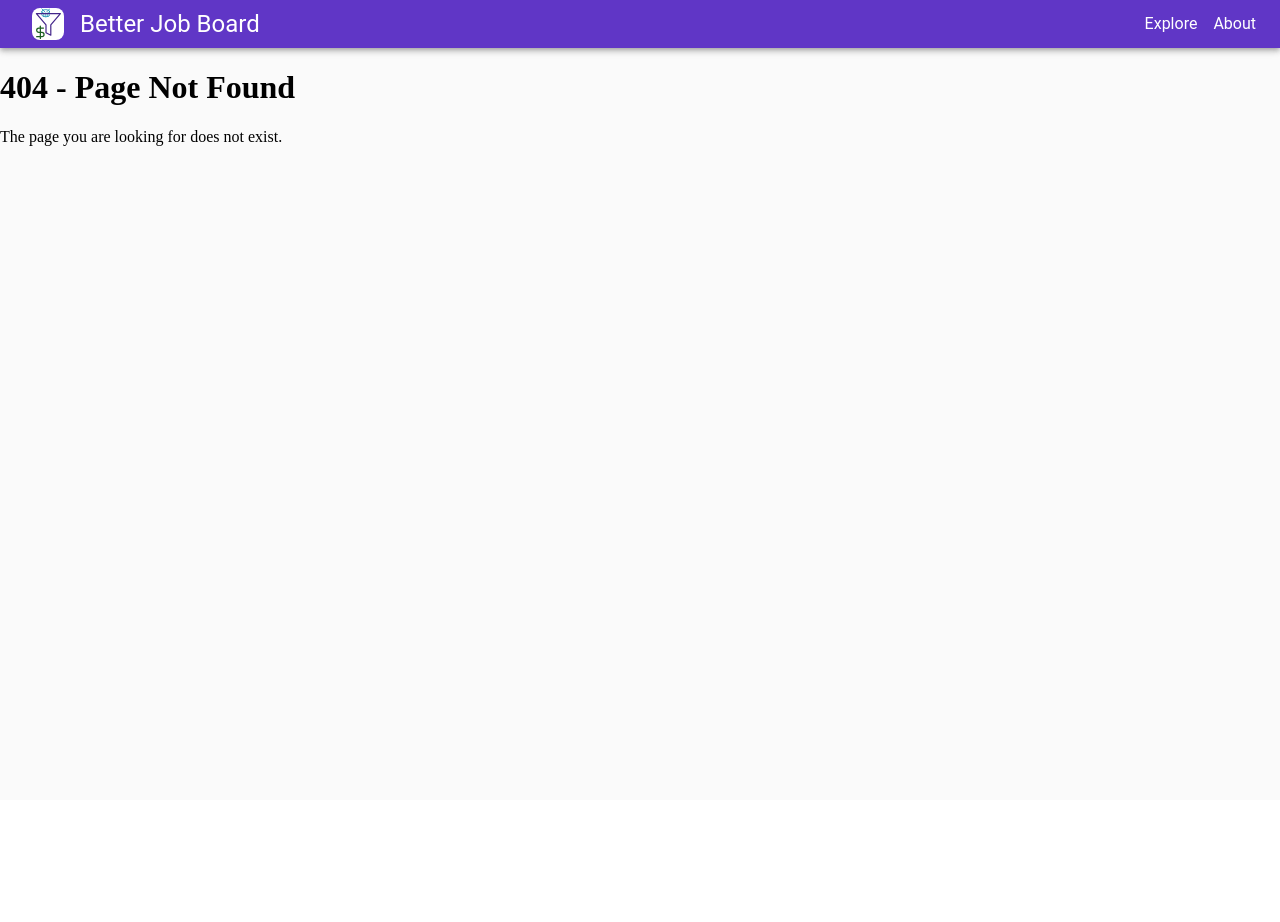
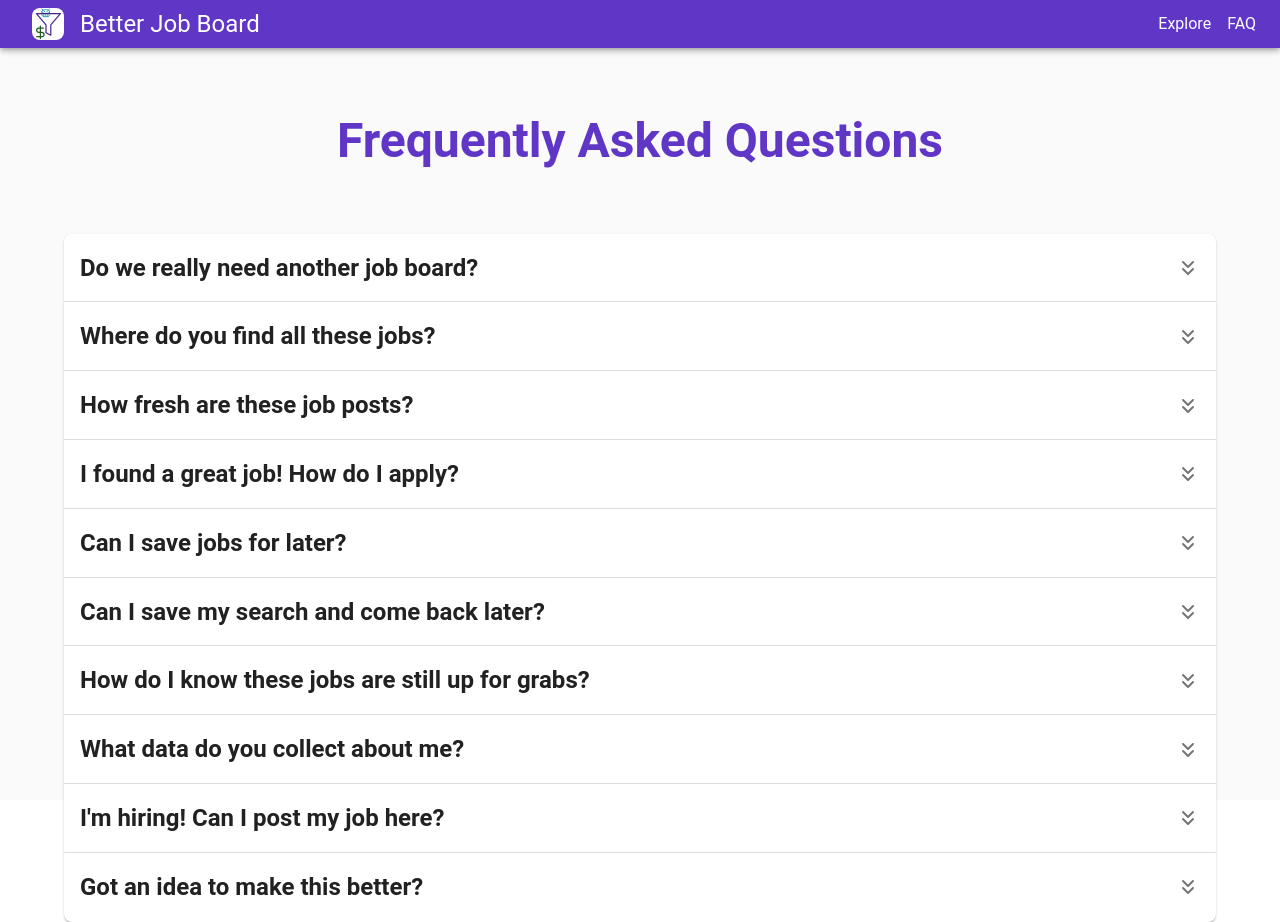
Before and after one commit to wspittman/job-board, a React (Vite) app in the folder packages/frontend/: page /faq in a window 1280 px wide. Before the commit this address led to /404. Before the commit the page ends 800 px from the top, so only its background shows below. Built offline with nearby package versions, Linux system fonts and the light colour scheme.

Commit message:
frontend: rename "about" page to "faq", separate header menu to its own component

```diff
--- a/packages/frontend/src/App.tsx
+++ b/packages/frontend/src/App.tsx
@@ -3,8 +3,8 @@ import { ThemeProvider } from "@mui/material/styles";
 import { QueryClient, QueryClientProvider } from "@tanstack/react-query";
 import { BrowserRouter, Navigate, Route, Routes } from "react-router-dom";
 import { Header } from "./frame/Header";
-import { About } from "./pages/About";
 import { Explore } from "./pages/Explore";
+import { FAQ } from "./pages/FAQ";
 import { Home } from "./pages/Home";
 import { NotFound } from "./pages/NotFound";
 import { theme } from "./theme";
@@ -27,7 +27,7 @@ function App() {
             <Routes>
               <Route path="/" element={<Home />} />
               <Route path="/explore" element={<Explore />} />
-              <Route path="/about" element={<About />} />
+              <Route path="/faq" element={<FAQ />} />
               <Route path="/404" element={<NotFound />} />
               <Route path="*" element={<Navigate to="/404" replace />} />
             </Routes>
--- a/packages/frontend/src/frame/Header.tsx
+++ b/packages/frontend/src/frame/Header.tsx
@@ -2,14 +2,11 @@ import AppBar from "@mui/material/AppBar";
 import Box from "@mui/material/Box";
 import IconButton from "@mui/material/IconButton";
 import Link, { LinkProps } from "@mui/material/Link";
-import Menu from "@mui/material/Menu";
-import MenuItem from "@mui/material/MenuItem";
 import { useTheme } from "@mui/material/styles";
 import Toolbar from "@mui/material/Toolbar";
-import { MenuIcon } from "lucide-react";
-import { useState } from "react";
 import { useNavigate } from "react-router-dom";
 import { FilterLogo } from "../components/FilterLogo";
+import { HeaderMenu } from "./HeaderMenu";
 
 interface HeaderLinkProps {
   url: string;
@@ -39,12 +36,6 @@ const HeaderLink = ({ url, text, variant }: HeaderLinkProps) => {
 
 export const Header = () => {
   const navigate = useNavigate();
-  const [anchorEl, setAnchorEl] = useState<HTMLElement>();
-
-  const menuClick = (url: string) => {
-    navigate(url);
-    setAnchorEl(undefined);
-  };
 
   return (
     <AppBar position="sticky">
@@ -63,25 +54,9 @@ export const Header = () => {
         <Box flexGrow={1} />
         <Box gap={2} sx={{ display: { xs: "none", sm: "flex" } }}>
           <HeaderLink url="/explore" text="Explore" variant="h5" />
-          <HeaderLink url="/about" text="About" variant="h5" />
+          <HeaderLink url="/faq" text="FAQ" variant="h5" />
         </Box>
-        <Box sx={{ display: { xs: "flex", sm: "none" } }}>
-          <IconButton
-            edge="end"
-            color="inherit"
-            onClick={(event) => setAnchorEl(event.currentTarget)}
-          >
-            <MenuIcon />
-          </IconButton>
-          <Menu
-            anchorEl={anchorEl}
-            open={Boolean(anchorEl)}
-            onClose={() => setAnchorEl(undefined)}
-          >
-            <MenuItem onClick={() => menuClick("/explore")}>Explore</MenuItem>
-            <MenuItem onClick={() => menuClick("/about")}>About</MenuItem>
-          </Menu>
-        </Box>
+        <HeaderMenu />
       </Toolbar>
     </AppBar>
   );
--- /dev/null
+++ b/packages/frontend/src/frame/HeaderMenu.tsx
@@ -0,0 +1,37 @@
+import Box from "@mui/material/Box";
+import IconButton from "@mui/material/IconButton";
+import Menu from "@mui/material/Menu";
+import MenuItem from "@mui/material/MenuItem";
+import { MenuIcon } from "lucide-react";
+import { useState } from "react";
+import { useNavigate } from "react-router-dom";
+
+export const HeaderMenu = () => {
+  const navigate = useNavigate();
+  const [anchorEl, setAnchorEl] = useState<HTMLElement>();
+
+  const menuClick = (url: string) => {
+    navigate(url);
+    setAnchorEl(undefined);
+  };
+
+  return (
+    <Box sx={{ display: { xs: "flex", sm: "none" } }}>
+      <IconButton
+        edge="end"
+        color="inherit"
+        onClick={(event) => setAnchorEl(event.currentTarget)}
+      >
+        <MenuIcon />
+      </IconButton>
+      <Menu
+        anchorEl={anchorEl}
+        open={Boolean(anchorEl)}
+        onClose={() => setAnchorEl(undefined)}
+      >
+        <MenuItem onClick={() => menuClick("/explore")}>Explore</MenuItem>
+        <MenuItem onClick={() => menuClick("/faq")}>FAQ</MenuItem>
+      </Menu>
+    </Box>
+  );
+};
--- a/packages/frontend/src/pages/About.tsx
+++ b/packages/frontend/src/pages/FAQ.tsx
@@ -10,7 +10,7 @@ interface FAQProps {
   a: string;
 }
 
-const FAQ = ({ q, a }: FAQProps) => (
+const QA = ({ q, a }: FAQProps) => (
   <Accordion sx={{ py: 1 }}>
     <AccordionSummary expandIcon={<ChevronsDown />}>
       <Typography variant="h4" fontWeight="bold">
@@ -23,7 +23,7 @@ const FAQ = ({ q, a }: FAQProps) => (
   </Accordion>
 );
 
-export const About = () => {
+export const FAQ = () => {
   return (
     <Container maxWidth="lg">
       <Typography
@@ -36,43 +36,43 @@ export const About = () => {
         Frequently Asked Questions
       </Typography>
 
-      <FAQ
+      <QA
         q="Do we really need another job board?"
         a="We think so! Traditional job boards prioritize employers' needs over a seamless experience for job seekers. This is why so many of them end up with cluttered interfaces and generic search functions. Better Job Board is different: we put the job seeker front and center. This focus leads to a streamlined, user-first experience with powerful, intuitive search and filtering tools. We're here to make finding the right job faster, simpler, and a whole lot better."
       />
-      <FAQ
+      <QA
         q="Where do you find all these jobs?"
         a="We pull job posts directly from known employers, accessing their applicant tracking systems (ATS) through official APIs. This way, we ensure high-quality, up-to-date posts while our smart search surfaces the most relevant opportunities for you."
       />
-      <FAQ
+      <QA
         q="How fresh are these job posts?"
         a="We refresh our job posts daily to ensure you're seeing the latest opportunities. With that level of freshness, you can apply while they're still hot!"
       />
-      <FAQ
+      <QA
         q="I found a great job! How do I apply?"
         a="When you find a job you're interested in, just click &quot;Apply&quot; and we'll direct you to the employer's official application page. We never stand between you and the employer – you'll always apply directly through their preferred channel."
       />
-      <FAQ
+      <QA
         q="Can I save jobs for later?"
         a='To save a job for later, click "Apply" to open the employer&apos;s official application page, then bookmark it in your browser.'
       />
-      <FAQ
+      <QA
         q="Can I save my search and come back later?"
         a="When you update your search criteria, the URL in your browser's address bar will update automatically. You can bookmark this URL to save your search and return to it later. Using the bookmark will restore your search criteria and re-run the search."
       />
-      <FAQ
+      <QA
         q="How do I know these jobs are still up for grabs?"
         a="We update our job posts every day and remove any that are no longer accepting applications. If you see it here, it was verified as active within the last 24 hours! If you do find a job that has been taken down since our last update, the apply link won't work."
       />
-      <FAQ
+      <QA
         q="What data do you collect about me?"
         a="We're committed to privacy-first job search. We don't require an account and don't track individual users. We do log IP addresses and general search patterns to improve our site and prevent misuse, but this data isn't linked to personal identities."
       />
-      <FAQ
+      <QA
         q="I'm hiring! Can I post my job here?"
         a="We don't accept direct job submissions, but we regularly index job posts from employers who use supported applicant tracking systems. The best way to ensure your job appears on our platform is to post it on your company's careers page."
       />
-      <FAQ
+      <QA
         q="Got an idea to make this better?"
         a="We'd love to hear it! Send your thoughts to [PLACEHOLDER]. We read every message and use your feedback to shape our improvements. While we can't reply to every message personally, your input goes a long way in helping us build a better experience for all job seekers."
       />
```
